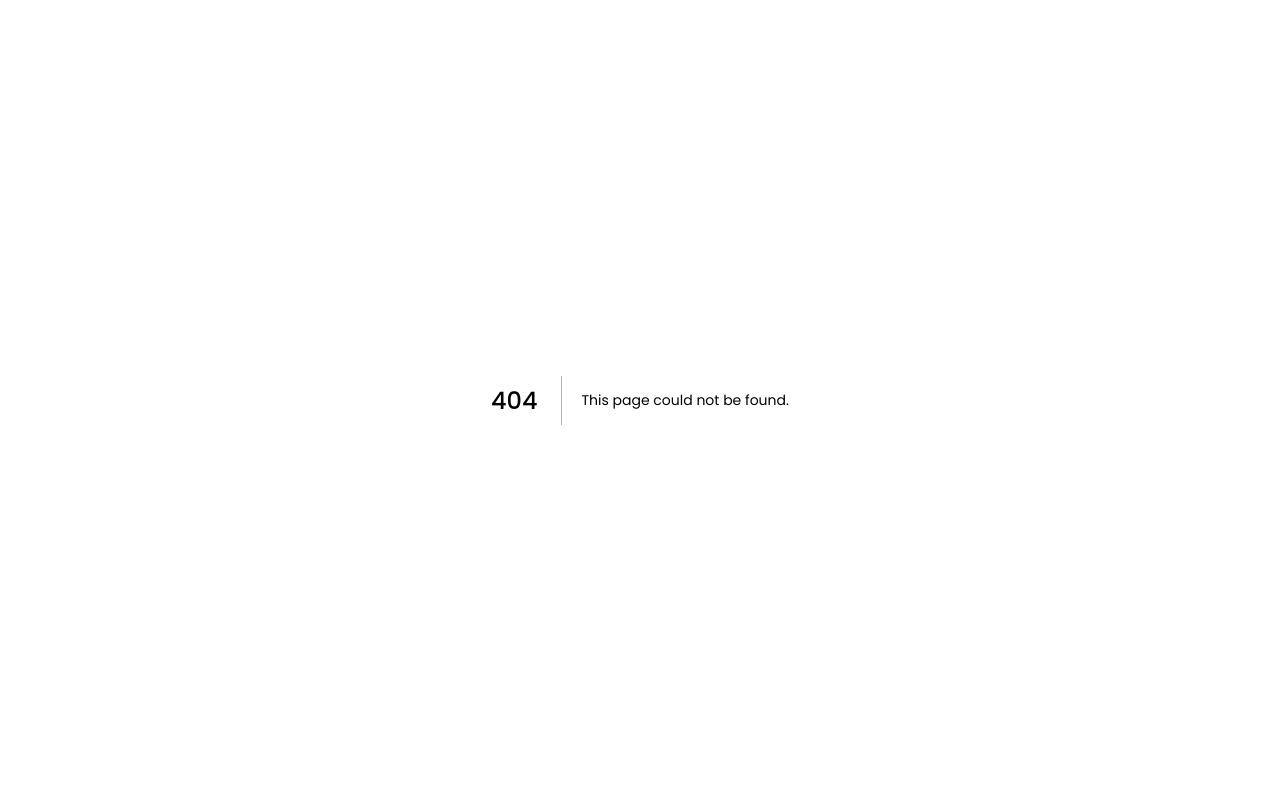
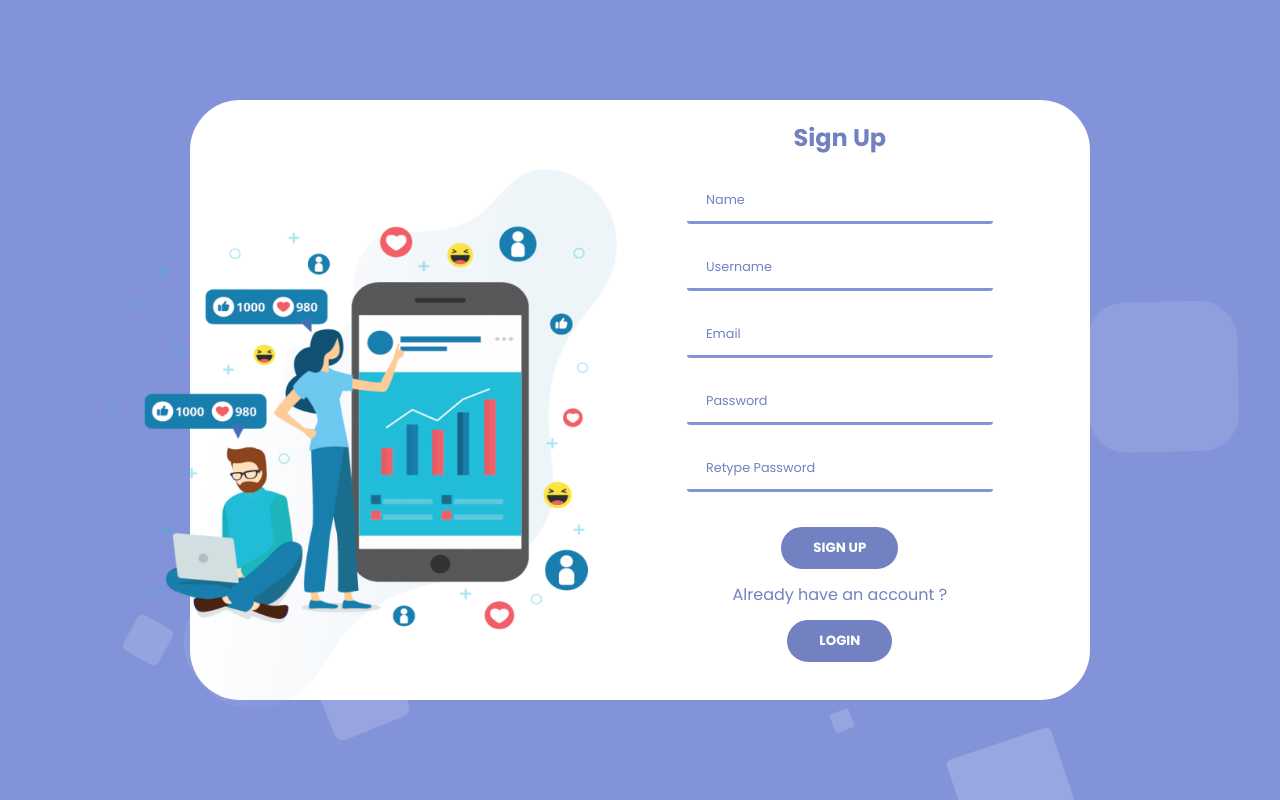
Before and after one commit to Rusian007/BLockChain-App, a Next.js app in the folder nexts/: page /register in a window 1280 px wide. Before the commit this address had no page. Built offline with nearby package versions, Linux system fonts and the light colour scheme.

Commit message:
registration added

```diff
--- /dev/null
+++ b/nexts/pages/css/SignupStyle.module.css
@@ -0,0 +1,261 @@
+
+.body{
+      height: 100vh;
+      background: white;
+      overflow: hidden;
+}
+
+.area{
+    background: var(--bg);
+    background: -webkit-linear-gradient(to left, #8f94fb, #4e54c8);
+    width: 100%;
+    height:100vh;
+
+
+}
+
+
+.circles{
+    position: absolute;
+    top: 0;
+    left: 0;
+    width: 100%;
+    height: 100%;
+    overflow: hidden;
+}
+
+.circles li{
+    position: absolute;
+    display: block;
+    list-style: none;
+    width: 20px;
+    height: 20px;
+    background: rgba(255, 255, 255, 0.2);
+    animation: animate 25s linear infinite;
+    bottom: -150px;
+
+}
+
+.circles li:nth-child(1){
+    left: 25%;
+    width: 80px;
+    height: 80px;
+    animation-delay: 0s;
+}
+
+
+.circles li:nth-child(2){
+    left: 10%;
+    width: 40px;
+    height: 40px;
+    animation-delay: 2s;
+    animation-duration: 12s;
+}
+
+.circles li:nth-child(3){
+    left: 70%;
+    width: 20px;
+    height: 20px;
+    animation-delay: 4s;
+}
+
+.circles li:nth-child(4){
+    left: 40%;
+    width: 60px;
+    height: 60px;
+    animation-delay: 0s;
+    animation-duration: 18s;
+}
+
+.circles li:nth-child(5){
+    left: 65%;
+    width: 20px;
+    height: 20px;
+    animation-delay: 0s;
+}
+
+.circles li:nth-child(6){
+    left: 75%;
+    width: 110px;
+    height: 110px;
+    animation-delay: 3s;
+}
+
+.circles li:nth-child(7){
+    left: 35%;
+    width: 150px;
+    height: 150px;
+    animation-delay: 7s;
+}
+
+.circles li:nth-child(8){
+    left: 50%;
+    width: 35px;
+    height: 35px;
+    animation-delay: 15s;
+    animation-duration: 45s;
+}
+
+.circles li:nth-child(9){
+    left: 20%;
+    width: 45px;
+    height: 45px;
+    animation-delay: 2s;
+    animation-duration: 35s;
+}
+
+.circles li:nth-child(10){
+    left: 85%;
+    width: 150px;
+    height: 150px;
+    animation-delay: 0s;
+    animation-duration: 11s;
+}
+
+
+
+@keyframes animate {
+
+    0%{
+        transform: translateY(0) rotate(0deg);
+        opacity: 1;
+        border-radius: 0;
+    }
+
+    100%{
+        transform: translateY(-1000px) rotate(720deg);
+        opacity: 0;
+        border-radius: 50%;
+    }
+
+}
+.section{
+  background-color: white;
+  position: absolute;
+  top: 50%;
+  left: 50%;
+  transform: translate(-50%, -50%);
+  border-radius: 50px;
+  width: 900px;
+  height: 600px;
+}
+.container{
+  color: var(--primary);
+  display:flex;
+  justify-content:center;
+  align-items: center;
+  padding: 20px 10px;
+}
+
+.img {
+  position: relative;
+  right: 180px;
+  top: 45px;
+  width: 67%;
+}
+
+.form_div{
+  margin-left: -190px;
+
+}
+.form_div h1{
+  text-align: center;
+  margin-bottom: 25px;
+}
+.inputs{
+  margin-bottom: 25px;
+}
+
+
+
+/*///////////////////////////*/
+.btn{
+  background-color: white;
+  color: white;
+  font-weight: Roboto;
+  font-weight: bolder;
+  text-transform: uppercase;
+  padding: 9px 30px;
+  border: none;
+  outline: none;
+  border: 2px solid var(--primary);
+  border-radius:50px;
+  cursor: pointer;
+  transition: .5s;
+}
+.btn:hover{
+  color: var(--primary);
+  background-color: white;
+}
+.bg_purple{
+  background-color: var(--primary);
+}
+
+
+.buttons_center{
+  text-align: center;
+
+}
+.buttons_center button{
+  margin-bottom: 13px;
+}
+.buttons_center p{
+  margin-bottom: 13px;
+}
+
+.field {
+    margin-bottom: 13px;
+}
+.field label {
+  position: relative;
+}
+.field label input {
+
+  color: var(--bg);
+  background: transparent;
+  padding: 10px 15px;
+  min-width: 100%;
+  border-radius: 0.2rem;
+  outline: none;
+  border: none;
+  border-bottom: 3.5px solid var(--bg);
+
+  font-size: 14px;
+  letter-spacing: 1.5px;
+  font-weight: 700;
+
+  margin-bottom: 10px;
+  transition: border-color 0.2s;
+}
+
+.field label input:focus {
+  border-color: var(--bg);
+}
+
+.field label p {
+  color: white;
+  font-size: 0.8rem;
+  user-select: none;
+  position: absolute;
+  top: 50%;
+  transform: translateY(-50%);
+  margin-left: 0.8rem;
+  padding: 0 0.4rem;
+  pointer-events: none;
+}
+.field label input:focus + p,
+.field label input:not(:placeholder-shown) + p {
+
+  font-size: 0.9rem;
+  color: applewhite;
+  z-index: 999;
+   background-color: white;
+  color: var(--primary);
+  transform: translate(10px, 10px) rotate(-2deg) skew(-10deg);
+  transition: transform,
+  opacity, .8s cubic-bezier(0.175, 0.885, 0.32, 1.275);
+}
+.field label input:not(:focus) + p {
+
+  color: var(--primary);
+}
--- a/nexts/pages/login.js
+++ b/nexts/pages/login.js
@@ -2,7 +2,7 @@ import { getCsrfToken } from "next-auth/client"
 import Head from 'next/head'
 import loginpic from '../public/pic3.png';
 import Image from 'next/image'
-import styles from'./loginStyle.module.css'
+import styles from'./css/loginStyle.module.css'
 import { useRouter } from "next/router";
 import SignInError from "../lib/components/signin"
 
--- /dev/null
+++ b/nexts/pages/register.js
@@ -0,0 +1,89 @@
+import Head from 'next/head'
+import signuppic from '../public/pic2.png'
+import styles from'./css/SignupStyle.module.css'
+import Image from 'next/image'
+
+export default function Register(){
+  return (
+    <div className={styles.body}>
+  <div className={styles.area} >
+              <ul className={styles.circles}>
+                      <li></li>
+                      <li></li>
+                      <li></li>
+                      <li></li>
+                      <li></li>
+                      <li></li>
+                      <li></li>
+                      <li></li>
+                      <li></li>
+                      <li></li>
+              </ul>
+      </div >
+
+      <section className={styles.section}>
+        <div className={styles.container}>
+
+          <div className={styles.img}>
+            <Image src={signuppic} alt="Illustration"  width={510} height={540} quality={100} />
+          </div>
+
+          <div className={styles.form_div}>
+            <h1>Sign Up</h1>
+
+            <form action="#">
+              <div className={styles.inputs}>
+
+                <div className={styles.field}>
+                  <label>
+                    <input type="text" placeholder=" "/>
+                    <p>Name</p>
+                  </label>
+                </div>
+
+                <div className={styles.field}>
+                  <label>
+                    <input type="text" placeholder=" "/>
+                    <p>Username</p>
+                  </label>
+                </div>
+
+                <div className={styles.field}>
+                  <label>
+                    <input type="email" placeholder=" " required/>
+                    <p>Email</p>
+                  </label>
+                </div>
+
+                <div className={styles.field}>
+                  <label>
+                    <input type="password" placeholder=" "/>
+                    <p>Password</p>
+                  </label>
+                </div>
+
+                <div className={styles.field}>
+                  <label>
+                    <input type="password" placeholder=" " required/>
+                    <p>Retype Password</p>
+                  </label>
+                </div>
+
+              </div>
+
+
+              <div className={styles.buttons_center}>
+                <button className={` ${styles.btn} ${styles.bg_purple} `} type="submit">Sign UP</button>
+
+                <p>Already have an account ?</p>
+                <button className={` ${styles.btn} ${styles.bg_purple} `}>Login</button>
+              </div>
+
+            </form>
+          </div>
+
+        </div>
+      </section>
+</div>
+  )
+}
```
Also changed, not shown: nexts/pages/css/loginStyle.module.css (renamed from nexts/pages/loginStyle.module.css), nexts/public/pic2.png (added).
